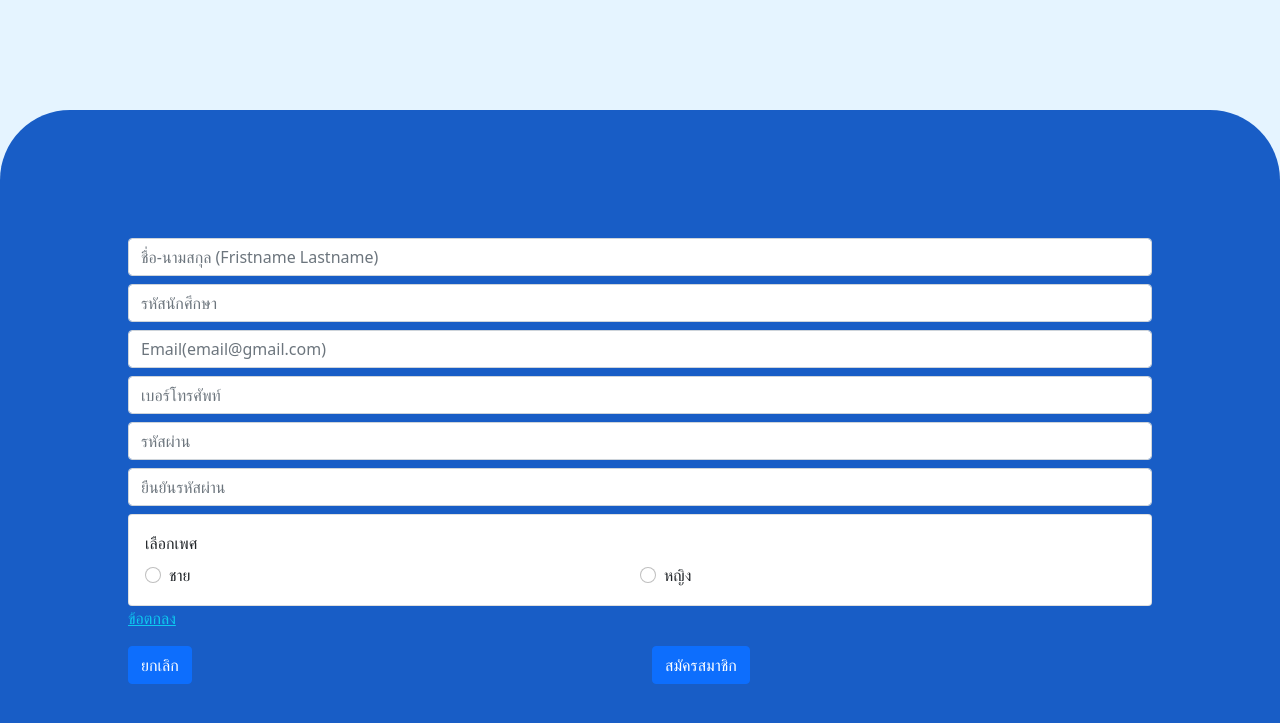
After one commit to Backerss/app-practice-schedul, a PHP site: page /page/register.html in a window 1280 px wide. The commit adds this page. Shown: the top 723 px of the page. Run offline with PHP 8.4, Linux system fonts and the light colour scheme.

Commit message:
ทำหน้า Register

```diff
--- a/css/custom.css
+++ b/css/custom.css
@@ -1,6 +1,6 @@
 @import url('https://fonts.googleapis.com/css2?family=Itim&display=swap');
 
-body
+.p-fixed
 {
     margin: 0px;
     position: fixed;
@@ -20,9 +20,9 @@ body
 {
     padding: 10%;
     max-width: 100%;
-    margin-top: 40vh;
+    margin-top: 10vh;
     width: 100%;
-    height: 100vh;
+    height: 120vh;
     border-radius: 70px;
     background: #185DC6;
 }
--- a/index.html
+++ b/index.html
@@ -10,7 +10,7 @@
 
     <title>APP</title>
   </head>
-  <body class="bg-blue">
+  <body class="bg-blue p-fixed">
     <h3 class="head-text mt-5">Practice Schedule</h3>
     <img src="/img/icon_banner.png" class="img-fluid d-flex leyer-1" alt="" sizes="" srcset="">
     <div class="block leyer-1">
--- /dev/null
+++ b/page/register.html
@@ -0,0 +1,93 @@
+<!doctype html>
+<html lang="en">
+  <head>
+    <!-- Required meta tags -->
+    <meta charset="utf-8">
+    <meta name="viewport" content="width=device-width, initial-scale=1">
+
+    <!-- Bootstrap CSS -->
+    <link rel="stylesheet" href="../css/custom.css">
+    <link href="https://cdn.jsdelivr.net/npm/bootstrap@5.0.2/dist/css/bootstrap.min.css" rel="stylesheet" integrity="sha384-EVSTQN3/azprG1Anm3QDgpJLIm9Nao0Yz1ztcQTwFspd3yD65VohhpuuCOmLASjC" crossorigin="anonymous">
+
+    <title>Home</title>
+  </head>
+  <body class="bg-blue p-fixed">
+    <div class="block leyer-1">
+        <form  action="" method="post">
+            <div class="row">
+                <div class="col-lg">
+                    <input class="form-control" type="text" placeholder="ชื่อ-นามสกุล (Fristname Lastname)">
+                </div>
+            </div>
+            <div class="row mt-2">
+                <div class="col-lg">
+                    <input class="form-control" type="text" placeholder="รหัสนักศึกษา">
+                </div>
+            </div>
+
+            <div class="row mt-2">
+                <div class="col-lg">
+                    <input class="form-control" type="text" placeholder="Email(email@gmail.com)">
+                </div>
+            </div>
+
+            <div class="row mt-2">
+                <div class="col-lg">
+                    <input class="form-control" type="tel" placeholder="เบอร์โทรศัพท์">
+                </div>
+            </div>
+
+            <div class="row mt-2">
+                <div class="col-lg">
+                    <input class="form-control" type="password" placeholder="รหัสผ่าน">
+                </div>
+            </div>
+            <div class="row mt-2">
+                <div class="col-lg">
+                    <input class="form-control" type="password" placeholder="ยืนยันรหัสผ่าน">
+                </div>
+            </div>
+
+            <div class="card mt-2">
+                <div class="card-body">
+                    <p class="card-title">เลือกเพศ</p>
+                    <div class="form-check">
+
+                        <div class="row">
+                            <div class="col-lg">
+                                <input class="form-check-input" type="radio" name="flexRadioDefault" id="flexRadioDefault1">
+                                <label class="form-check-label" for="flexRadioDefault1">
+                                  ชาย
+                                </label>
+                            </div>
+                            <div class="col-lg">
+                                <input class="form-check-input" type="radio" name="flexRadioDefault" id="flexRadioDefault1">
+                                <label class="form-check-label" for="flexRadioDefault1">
+                                  หญิง
+                                </label>
+                            </div>
+                        </div>
+
+
+                    </div>
+                </div>
+            </div>
+
+            <a class="link-info" href="#">ข้อตกลง</a>
+
+        </form>
+
+        <div class="row">
+            <div class="col gap-2 col mx-auto mt-3">
+                <button class="btn btn-primary" type="button">ยกเลิก</button>
+            </div>
+            <div class="col gap-2 col mx-auto mt-3">
+                <button class="btn btn-primary" type="button">สมัครสมาชิก</button>
+            </div>
+        </div>
+
+    </div>
+    </body>
+
+  <script src="https://cdn.jsdelivr.net/npm/bootstrap@5.0.2/dist/js/bootstrap.bundle.min.js" integrity="sha384-MrcW6ZMFYlzcLA8Nl+NtUVF0sA7MsXsP1UyJoMp4YLEuNSfAP+JcXn/tWtIaxVXM" crossorigin="anonymous"></script>
+</html>
```
Also changed, not shown: page/home.html (+4 -8 lines).
